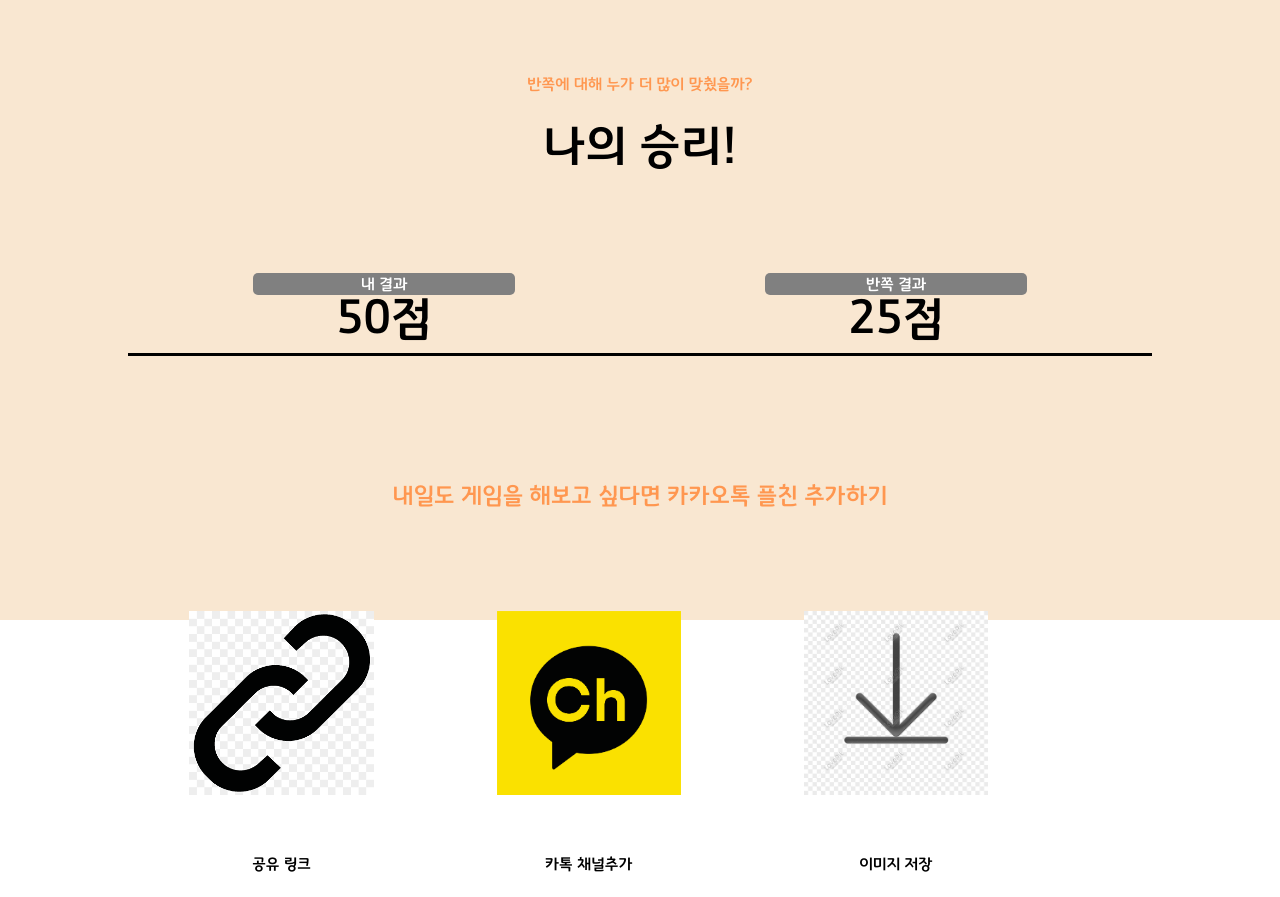
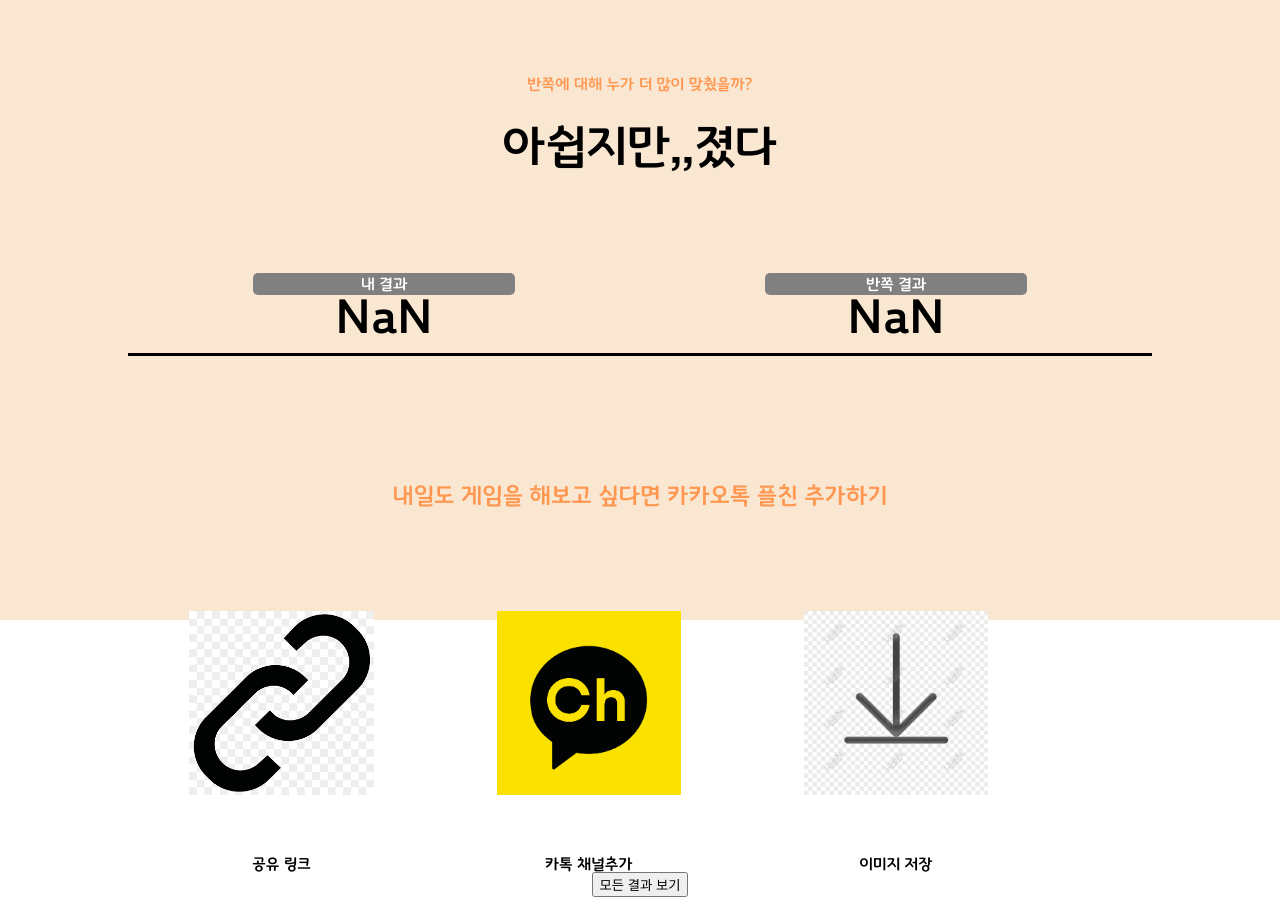
Before and after one commit to qocksdlf123/banjjog, a React (Create React App) app in the folder front/: page /totalResult in a window 1280 px wide. Shown: the part 180-1077 px from the top of the page. Before the commit the page ends 1052 px from the top, so only its background shows below. Built offline with nearby package versions, Linux system fonts and the light colour scheme.

Commit message:
:sparkles: feat : 내 점수, 상대 점수에 따른 결과 보여주기

```diff
--- a/front/src/page/TotalResultPage/index.tsx
+++ b/front/src/page/TotalResultPage/index.tsx
@@ -26,14 +26,20 @@ const Header = () => {
   );
 };
 const Body = () => {
-  const isWinner = true;
+  const myScore = parseInt(localStorage.getItem("myScore")!);
+  const yourScore = parseInt(localStorage.getItem("yourScore")!);
+
   return (
     <div className="totalResult-body">
       <div style={{ color: "#FF9750", marginBottom: "3%" }}>
         반쪽에 대해 누가 더 많이 맞췄을까?
       </div>
       <div style={{ fontSize: "xxx-large" }}>
-        {isWinner ? "나의 승리!" : "아쉽지만,,졌다"}
+        {myScore > yourScore
+          ? "나의 승리!"
+          : myScore != yourScore
+          ? "아쉽지만,,졌다"
+          : "무승부"}
       </div>
       <div className="totalResult-body-graph">
         <Graph isMy></Graph>
@@ -44,8 +50,9 @@ const Body = () => {
 };
 
 const Graph: React.FC<{ isMy: boolean }> = ({ isMy }) => {
-  let score = (50 * 100) / 100;
+  let score = 0;
   if (isMy) {
+    let score = (parseInt(localStorage.getItem("myScore")!) * 100) / 100;
     return (
       <div className="totalResult-body-graph-item">
         <div
@@ -68,7 +75,7 @@ const Graph: React.FC<{ isMy: boolean }> = ({ isMy }) => {
           }}
         >
           {" "}
-          50점
+          {score}
         </div>
         <div
           style={{
@@ -80,7 +87,7 @@ const Graph: React.FC<{ isMy: boolean }> = ({ isMy }) => {
       </div>
     );
   }
-  score = (25 * 100) / 100;
+  score = (parseInt(localStorage.getItem("yourScore")!) * 100) / 100;
   return (
     <div className="totalResult-body-graph-item">
       <div
@@ -103,7 +110,7 @@ const Graph: React.FC<{ isMy: boolean }> = ({ isMy }) => {
         }}
       >
         {" "}
-        25점
+        {score}
       </div>
       <div
         style={{
@@ -118,6 +125,7 @@ const Graph: React.FC<{ isMy: boolean }> = ({ isMy }) => {
 
 const Footer = () => {
   const [copied, setCopied] = useState(false);
+  const history = useNavigate();
 
   const copyToClipboard = async () => {
     try {
@@ -164,7 +172,10 @@ const Footer = () => {
           ></img>
           <div>공유 링크</div>
         </div>
-        <div className="no-result-footer-iconContainer">
+        <div
+          onClick={() => (window.location.href = "http://pf.kakao.com/_wXnKG")}
+          className="no-result-footer-iconContainer"
+        >
           <img className="no-result-footer-icon" src={KakaoImage}></img>
           <div>카톡 채널추가</div>
         </div>
@@ -180,6 +191,14 @@ const Footer = () => {
           복사됨
         </div>
       )}
+      <button
+        onClick={() => {
+          history("/myResult");
+        }}
+        className="totalResult-footer-nextbtn"
+      >
+        모든 결과 보기
+      </button>
     </div>
   );
 };
```
